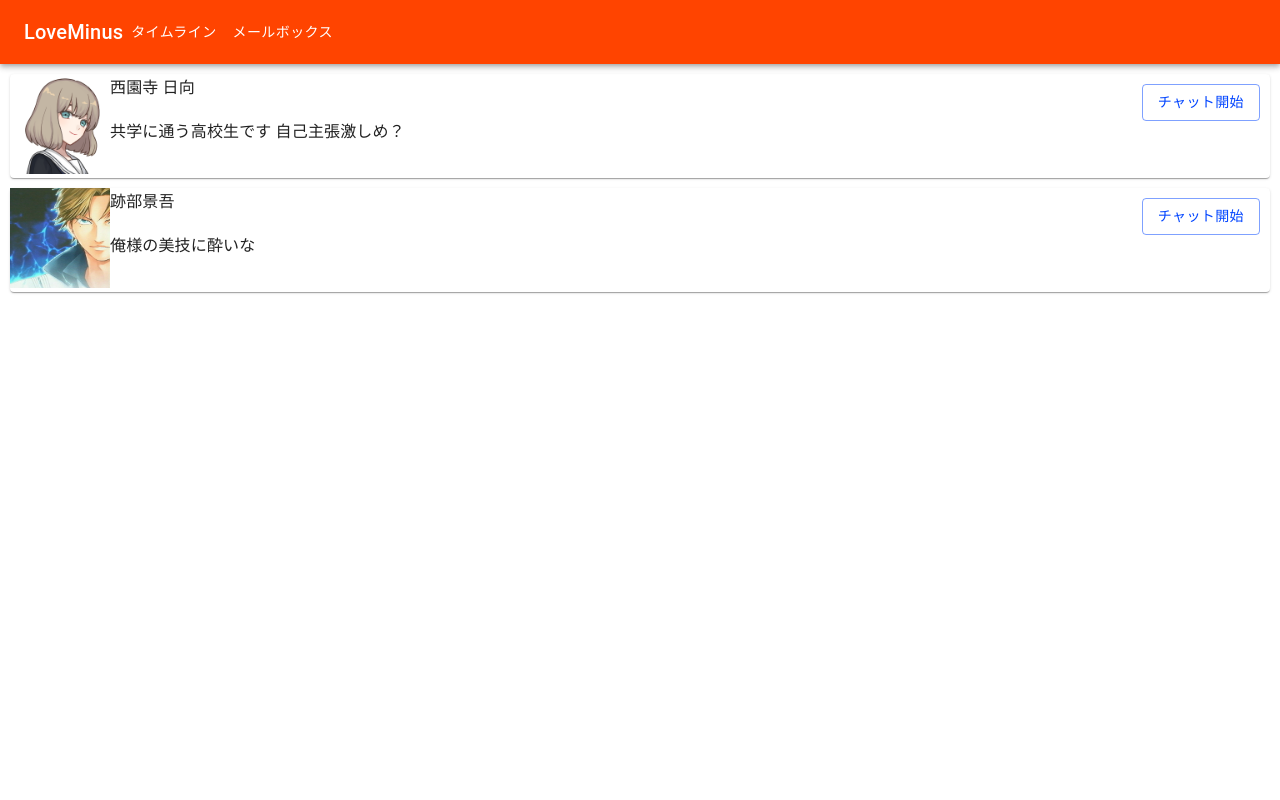
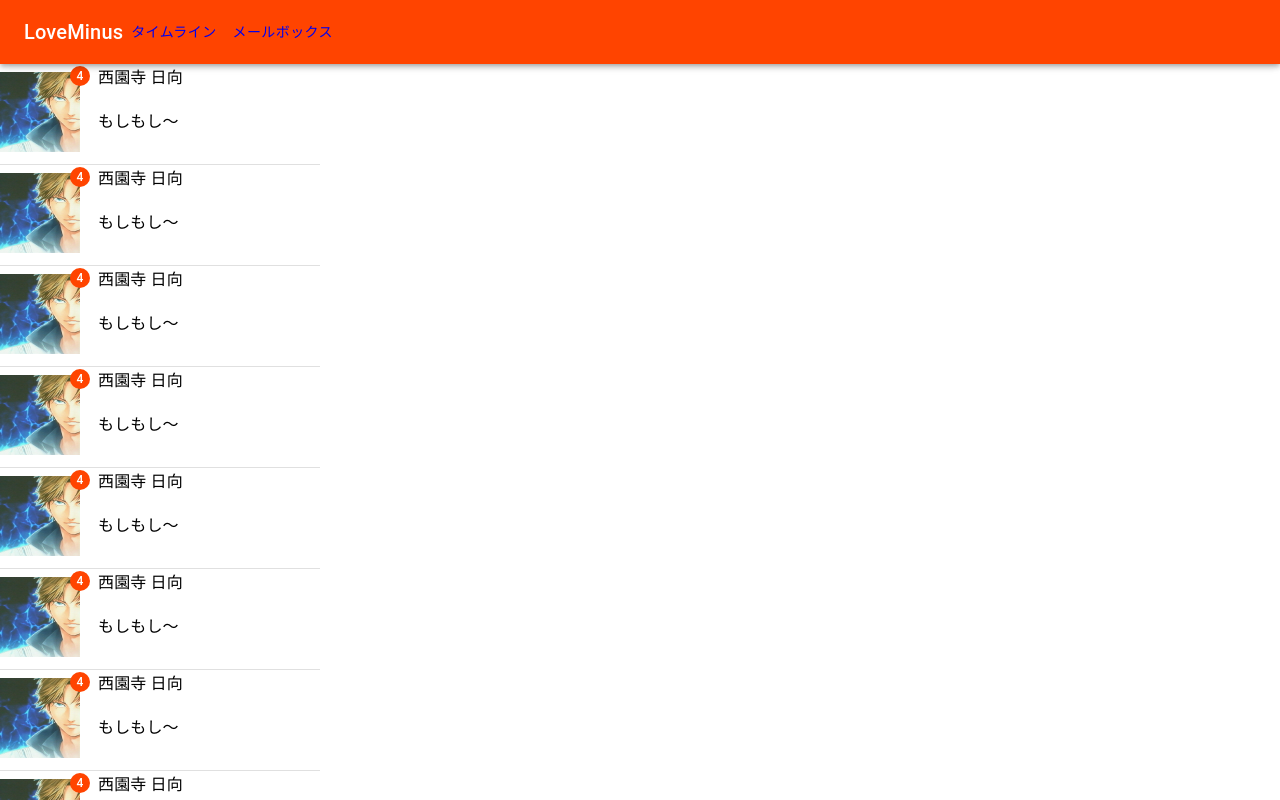
Before and after one commit to aites/love_minus, a React (Create React App) app: page /mailbox in a window 1280 px wide. Built offline with nearby package versions, Linux system fonts and the light colour scheme.

Commit message:
メールボックスを追加

```diff
--- a/package.json
+++ b/package.json
@@ -12,8 +12,10 @@
     "@types/node": "^12.12.35",
     "@types/react": "^16.9.34",
     "@types/react-dom": "^16.9.6",
+    "@types/react-router-dom": "^5.1.4",
     "react": "^16.13.1",
     "react-dom": "^16.13.1",
+    "react-router-dom": "^5.1.2",
     "react-scripts": "3.4.1",
     "typescript": "^3.7.5"
   },
--- a/src/App.tsx
+++ b/src/App.tsx
@@ -1,11 +1,10 @@
 import React from 'react';
-import logo from './logo.svg';
 import {AppBar, Toolbar, Paper, Typography, Button, Modal, Fade} from '@material-ui/core';
 import { createMuiTheme, ThemeProvider } from '@material-ui/core/styles';
-import {Menu as MenuIcon} from '@material-ui/icons';
 import './App.css';
-import ProfileListCard, { ListProfileInterface } from './object/ProfileListCard';
-import ProfileModal from './object/ProfileModal';
+import {BrowserRouter as Router,Link,Route,Switch,} from 'react-router-dom';
+import TimeLine from './page/TimeLine';
+import MailBox from './page/MailBox';
 
 const theme = createMuiTheme({
   palette: {
@@ -31,14 +30,10 @@ const theme = createMuiTheme({
   },
 });
 function App() {
-  const list:Array<ListProfileInterface> = [
-    {name:"西園寺 日向", imageUrl:"/images/josei_07_a.png", simpleProf:"共学に通う高校生です\n自己主張激しめ？" },
-    {name:"跡部景吾", imageUrl:"/images/atobe.jpg", simpleProf:"俺様の美技に酔いな"},
-  ];
-  const [showProfile, setProfileModal] = React.useState<ListProfileInterface|null>(null);
 
   return (
     <ThemeProvider theme={theme}>
+      <Router>
         <AppBar position="sticky" color="primary">
           <Toolbar>
             {/* <IconButton edge="start" color="inherit" aria-label="menu">
@@ -47,30 +42,15 @@ function App() {
             <Typography variant="h6" >
               LoveMinus
             </Typography>
-          <Button color="inherit">タイムライン</Button>
-          <Button color="inherit">メールボックス</Button>
+            <Link to="/timeline"><Button color="inherit">タイムライン</Button></Link>
+            <Link to="/mailbox"><Button color="inherit">メールボックス</Button></Link>
           </Toolbar>
         </AppBar>
-      {list.map((list, i)=>{
-        return (
-          <div key={i} onClick={()=>{
-            console.log("okclick");
-            setProfileModal(list);
-          }}>
-            <ProfileListCard {...list} />
-          </div>
-        );
-      })}
-      <Modal
-        open={showProfile!=null}
-        onClose={()=>{
-          setProfileModal(null);
-        }}
-      >
-        <Fade in={showProfile!=null}>
-          {showProfile?<ProfileModal {...showProfile} />:<div></div>}
-        </Fade>
-      </Modal>
+        <Switch>
+          <Route exact={true} path="/timeline" component={TimeLine} />
+          <Route path="/mailbox" component={MailBox} />
+        </Switch>
+      </Router>
     </ThemeProvider>
   );
 }
--- a/src/object/ProfileListCard.tsx
+++ b/src/object/ProfileListCard.tsx
@@ -30,7 +30,7 @@ function ProfileListCard(prof: ListProfileInterface) {
   return (
     <Paper style={{margin:10}}>
       <Box display="flex">
-        <Box><img className={classes.image} alt="complex" src={prof.imageUrl}/></Box>
+        <Box><img className={classes.image} src={prof.imageUrl}/></Box>
         <Box flexGrow={1}>
           <Typography gutterBottom variant="subtitle1">
             {prof.name}
--- /dev/null
+++ b/src/page/MailBox.tsx
@@ -0,0 +1,65 @@
+import React from 'react';
+import { Theme, Grid, Box, Divider, Badge, Typography } from '@material-ui/core';
+import { makeStyles, withStyles, createStyles } from '@material-ui/core/styles'
+
+const StyledBadge = withStyles((theme: Theme) =>
+  createStyles({
+    badge: {
+      top: 12,
+    },
+  }),
+)(Badge);
+
+const useStyles = makeStyles({
+  main: {
+    height: 'calc(100vh - 64px)',
+  },
+  content: {
+    height: '100%',
+    overflow: 'scroll',
+  },
+  mailListRow:{
+    height: 100,
+  },
+  image: {
+    width: 80,
+    height: 80,
+  },
+});
+
+function MailBox(){
+  const classes = useStyles();
+  return (
+    <Grid container component="main" className={classes.main}>
+      <Grid item xs={12} sm={3} className={classes.content}>
+        {
+          [1,2,3,4,5, 6, 7,8,1,9,0].map((v,i)=>{
+            return (
+              <>
+                <Box display="flex" className={classes.mailListRow}>
+                  <StyledBadge badgeContent={4} color="primary">
+                    <Box style={{margin:'auto'}}><img className={classes.image} src="/images/atobe.jpg"/></Box>
+                  </StyledBadge>
+                  <Box flexGrow={1} style={{paddingLeft:18}}>
+                    <Typography gutterBottom variant="subtitle1">
+                      西園寺 日向
+                    </Typography>
+                    <Typography gutterBottom variant="subtitle1">
+                      <p>もしもし〜</p>
+                    </Typography>
+                  </Box>
+
+                </Box>
+                <Divider></Divider>
+              </>
+            )
+          })
+        }
+      </Grid>
+      <Grid item xs={12} sm={9} className={classes.content}>
+        <div style={{height:2000}}></div>
+      </Grid>
+    </Grid>
+  );
+}
+export default MailBox;
--- /dev/null
+++ b/src/page/TimeLine.tsx
@@ -0,0 +1,38 @@
+import React from 'react';
+import {AppBar, Toolbar, Paper, Typography, Button, Modal, Fade} from '@material-ui/core';
+import ProfileListCard, { ListProfileInterface } from '../object/ProfileListCard';
+import ProfileModal from '../object/ProfileModal';
+
+function TimeLine(){
+  const list:Array<ListProfileInterface> = [
+    {name:"西園寺 日向", imageUrl:"/images/josei_07_a.png", simpleProf:"共学に通う高校生です\n自己主張激しめ？" },
+    {name:"跡部景吾", imageUrl:"/images/atobe.jpg", simpleProf:"俺様の美技に酔いな"},
+  ];
+  const [showProfile, setProfileModal] = React.useState<ListProfileInterface|null>(null);
+  return (
+    <div>
+      {list.map((list, i)=>{
+        return (
+          <div key={i} onClick={()=>{
+            console.log("okclick");
+            setProfileModal(list);
+          }}>
+            <ProfileListCard {...list} />
+          </div>
+        );
+      })}
+      <Modal
+        open={showProfile!=null}
+        onClose={()=>{
+          setProfileModal(null);
+        }}
+      >
+        <Fade in={showProfile!=null}>
+          {showProfile?<ProfileModal {...showProfile} />:<div></div>}
+        </Fade>
+      </Modal>
+    </div>
+  );
+}
+
+export default TimeLine;
```
Also changed, not shown: 1 other file (tests, documents, lock files or other folders). Lines whose indentation alone changed are shown as unchanged.
